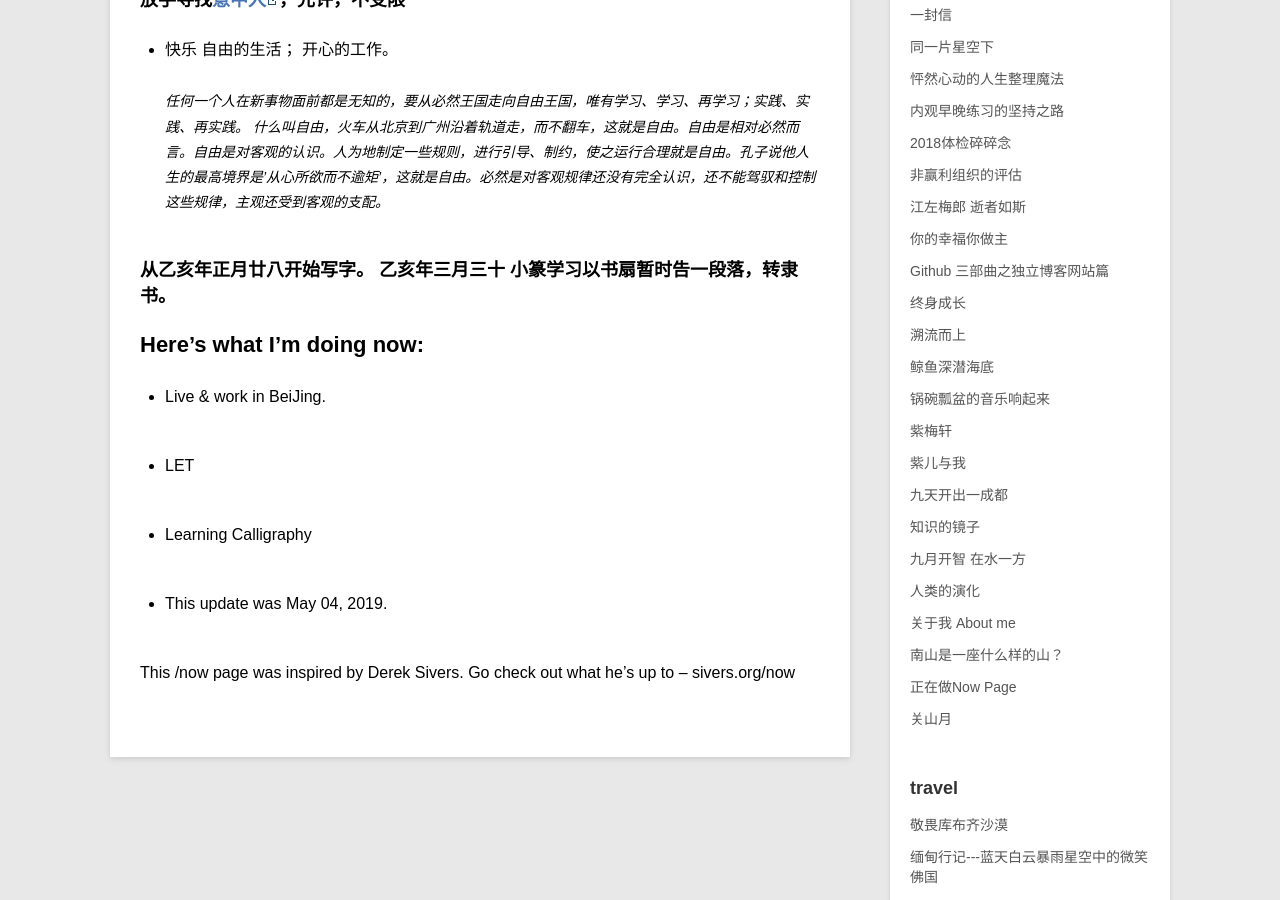
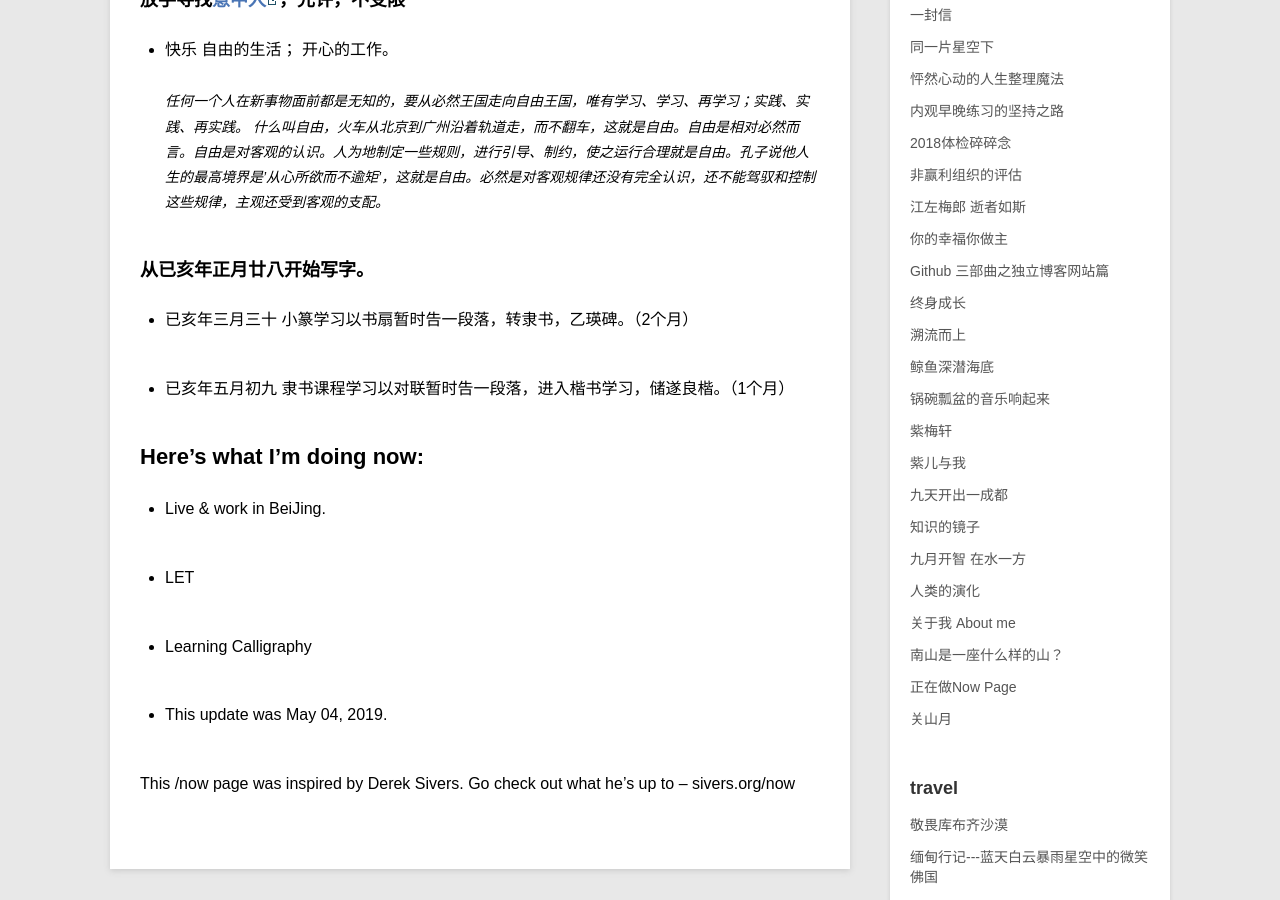
Before and after one commit to violettianjie/violettianjie.github.io, a Jekyll site: the page built from _posts/blog/2017-09-03-now.md, in a window 1280 px wide and 900 px high, scrolled down 514 px. Built offline with Jekyll 4.4.1, drawn with Linux system fonts in a browser that asks for light colours; comment, search, counter and statistics services are not loaded.

Commit message:
Update 2017-09-03-now.md

```diff
--- a/_posts/blog/2017-09-03-now.md
+++ b/_posts/blog/2017-09-03-now.md
@@ -20,8 +20,11 @@ category: blog
 什么叫自由，火车从北京到广州沿着轨道走，而不翻车，这就是自由。自由是相对必然而言。自由是对客观的认识。人为地制定一些规则，进行引导、制约，使之运行合理就是自由。孔子说他人生的最高境界是'从心所欲而不逾矩'，这就是自由。必然是对客观规律还没有完全认识，还不能驾驭和控制这些规律，主观还受到客观的支配。
 
 
-### 从乙亥年正月廿八开始写字。 乙亥年三月三十 小篆学习以书扇暂时告一段落，转隶书。
+### 从已亥年正月廿八开始写字。
 
+  -   已亥年三月三十 小篆学习以书扇暂时告一段落，转隶书，乙瑛碑。（2个月）
+
+  -   已亥年五月初九 隶书课程学习以对联暂时告一段落，进入楷书学习，储遂良楷。（1个月）
 
 
 
```
